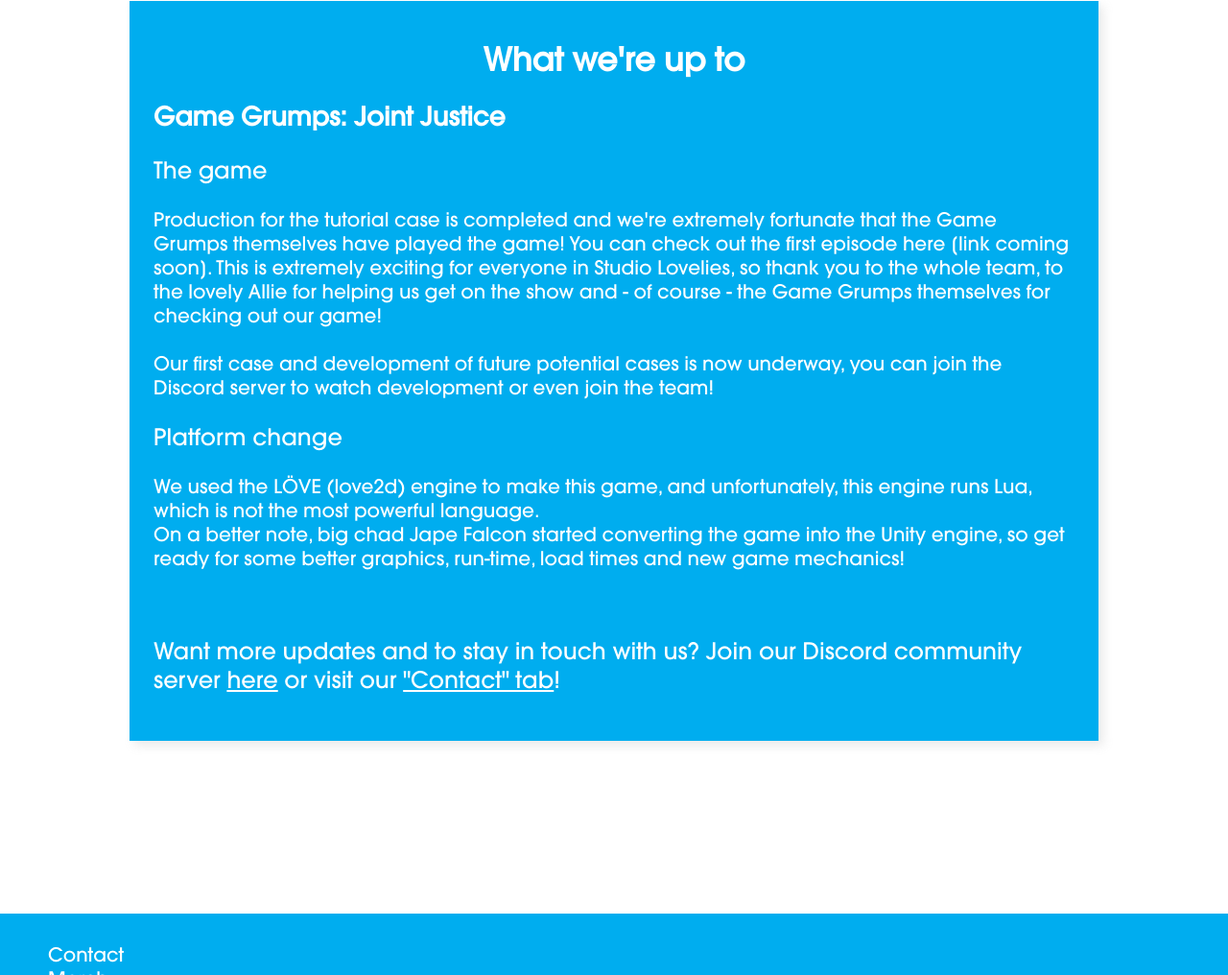
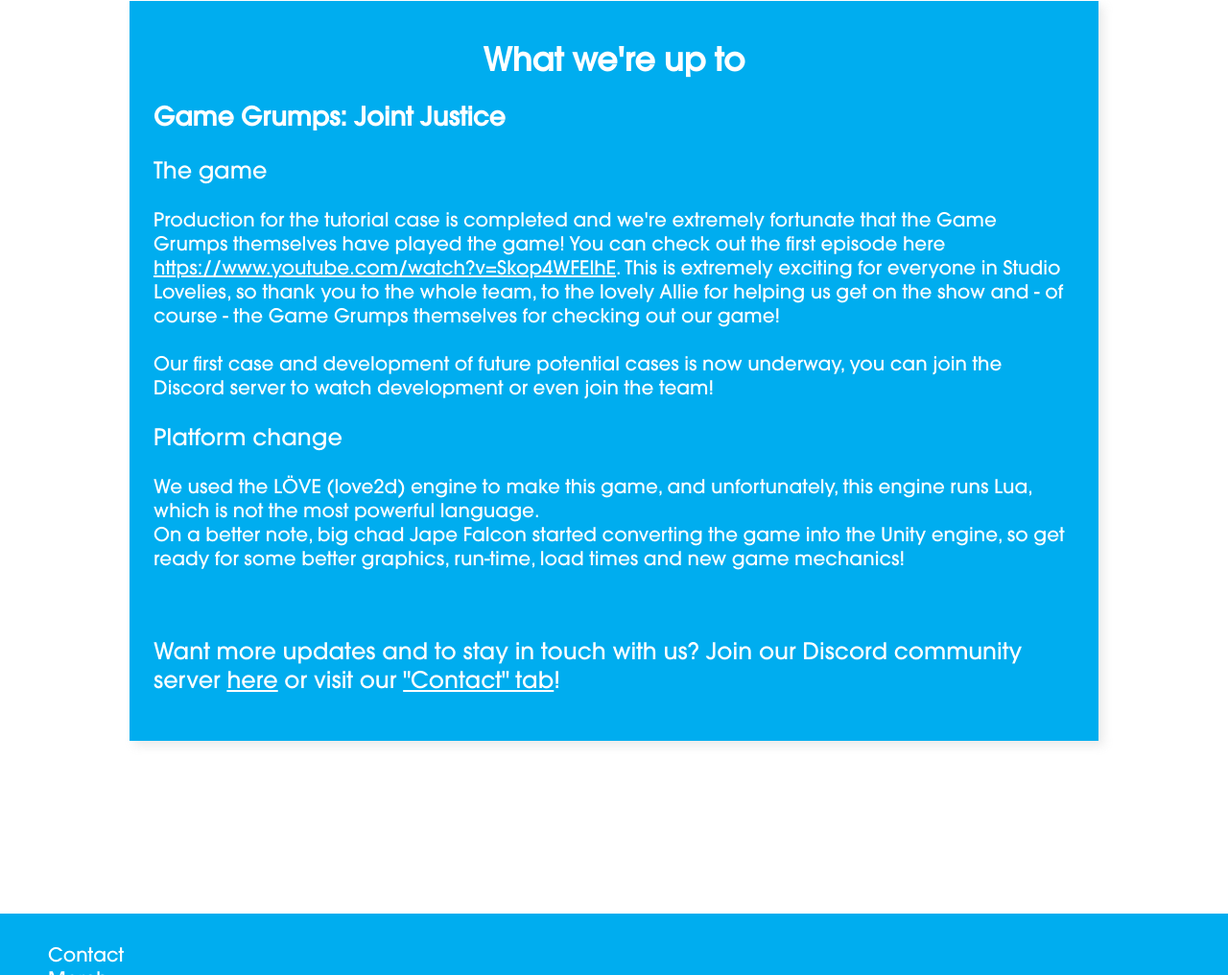
Before and after one commit to Zewatara/StudioLoveliesWebsite, a website: page public/views/index.html in a window 1280 px wide. Shown: the part 959-1975 px from the top of the page at 96% size. Drawn offline with Linux system fonts and the light colour scheme; files that its build step writes are made by us from their sources; files whose address does not match are found by name.

Commit message:
Update index.html

```diff
--- a/public/views/index.html
+++ b/public/views/index.html
@@ -49,7 +49,7 @@
         <h1 class="center">What we're up to</h1>
         <h2>Game Grumps: Joint Justice</h2>
         <h3>The game</h3>
-        <p>Production for the tutorial case is completed and we're extremely fortunate that the Game Grumps themselves have played the game! You can check out the first episode here [link coming soon]. This is extremely exciting for everyone in Studio Lovelies, so thank you to the whole team, to the lovely Allie for helping us get on the show and - of course - the Game Grumps themselves for checking out our game!<br /><br />Our first case and development of future potential cases is now underway, you can join the Discord server to watch development or even join the team!</p>
+        <p>Production for the tutorial case is completed and we're extremely fortunate that the Game Grumps themselves have played the game! You can check out the first episode here <a style="text-decoration: underline; color: white;" href="https://www.youtube.com/watch?v=Skop4WFElhE" target="_blank">https://www.youtube.com/watch?v=Skop4WFElhE</a>. This is extremely exciting for everyone in Studio Lovelies, so thank you to the whole team, to the lovely Allie for helping us get on the show and - of course - the Game Grumps themselves for checking out our game!<br /><br />Our first case and development of future potential cases is now underway, you can join the Discord server to watch development or even join the team!</p>
         <h3>Platform change</h3>
         <p>We used the LÖVE (love2d) engine to make this game, and unfortunately, this engine runs Lua, which is not the most powerful language.<br />On a better note, big chad Jape Falcon started converting the game into the Unity engine, so get ready for
             some better graphics, run-time, load times and new game mechanics!</p>
```
